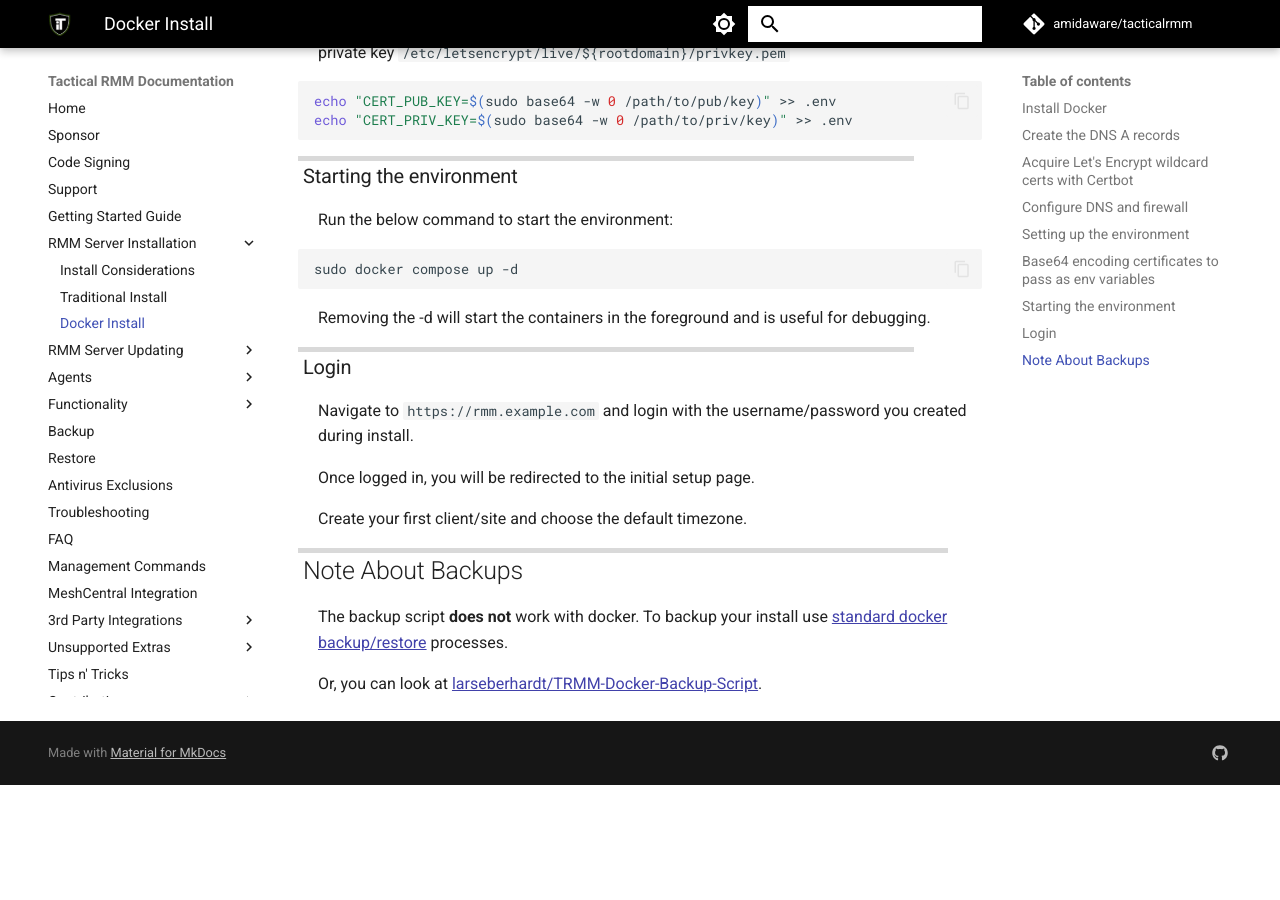
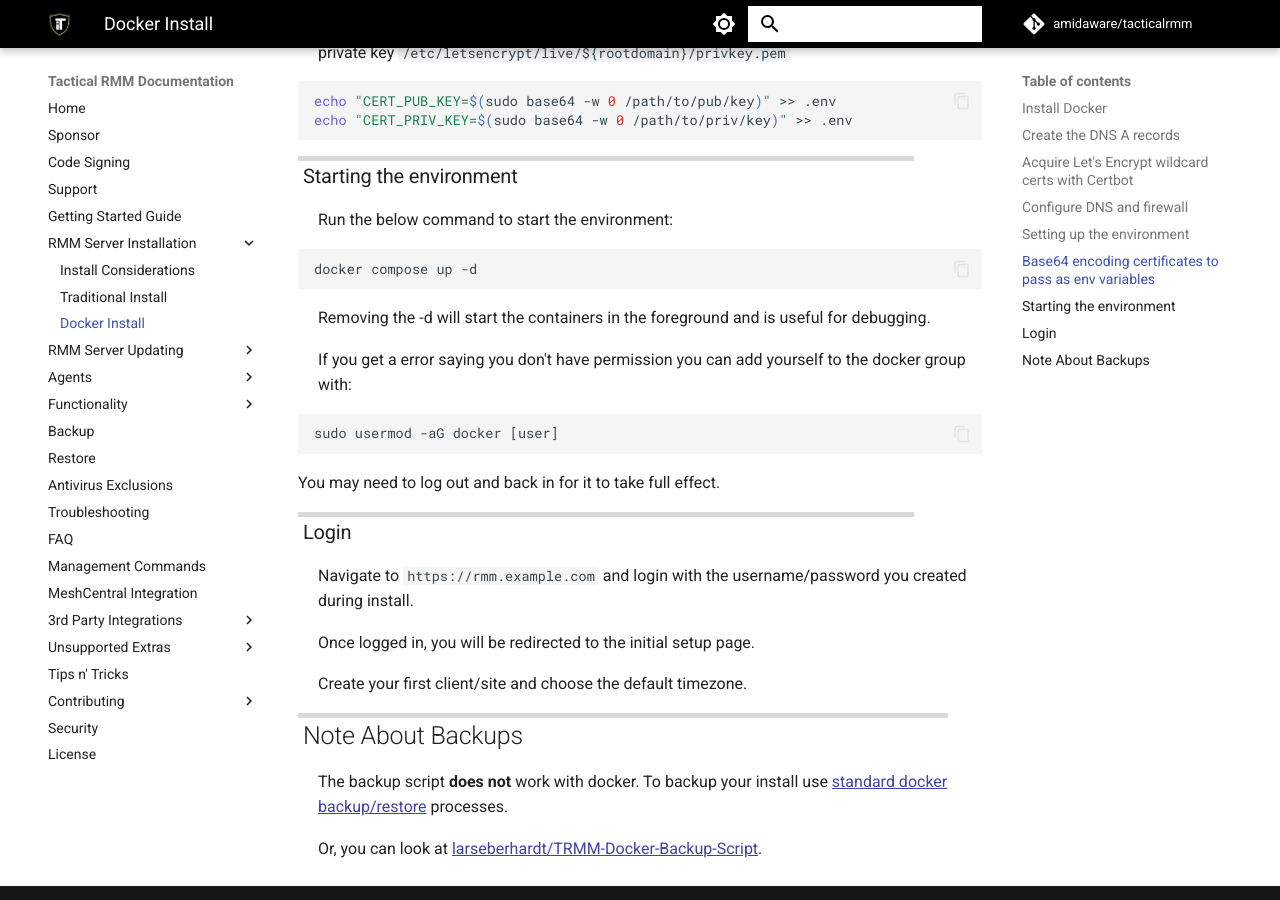
Before and after one commit to amidaware/trmm-docs, an MkDocs documentation site: the page built from docs/install_docker.md, in a window 1280 px wide and 900 px high, scrolled down 3088 px. Built offline with MkDocs 1.6.1 and Material for MkDocs 9.7.7, drawn with Linux system fonts in a browser that asks for light colours; comment, search, counter and statistics services are not loaded; before the commit the page ends 3873 px from its top, so only the background shows below that.

Commit message:
remove sudo

````diff
--- a/docs/install_docker.md
+++ b/docs/install_docker.md
@@ -102,10 +102,16 @@
 Run the below command to start the environment:
 
 ```bash
-sudo docker compose up -d
+docker compose up -d
 ```
 
 Removing the -d will start the containers in the foreground and is useful for debugging.
+
+If you get a error saying you don't have permission you can add yourself to the docker group with:
+```
+sudo usermod -aG docker [user]
+```
+You may need to log out and back in for it to take full effect.
 
 ### Login
 
````
